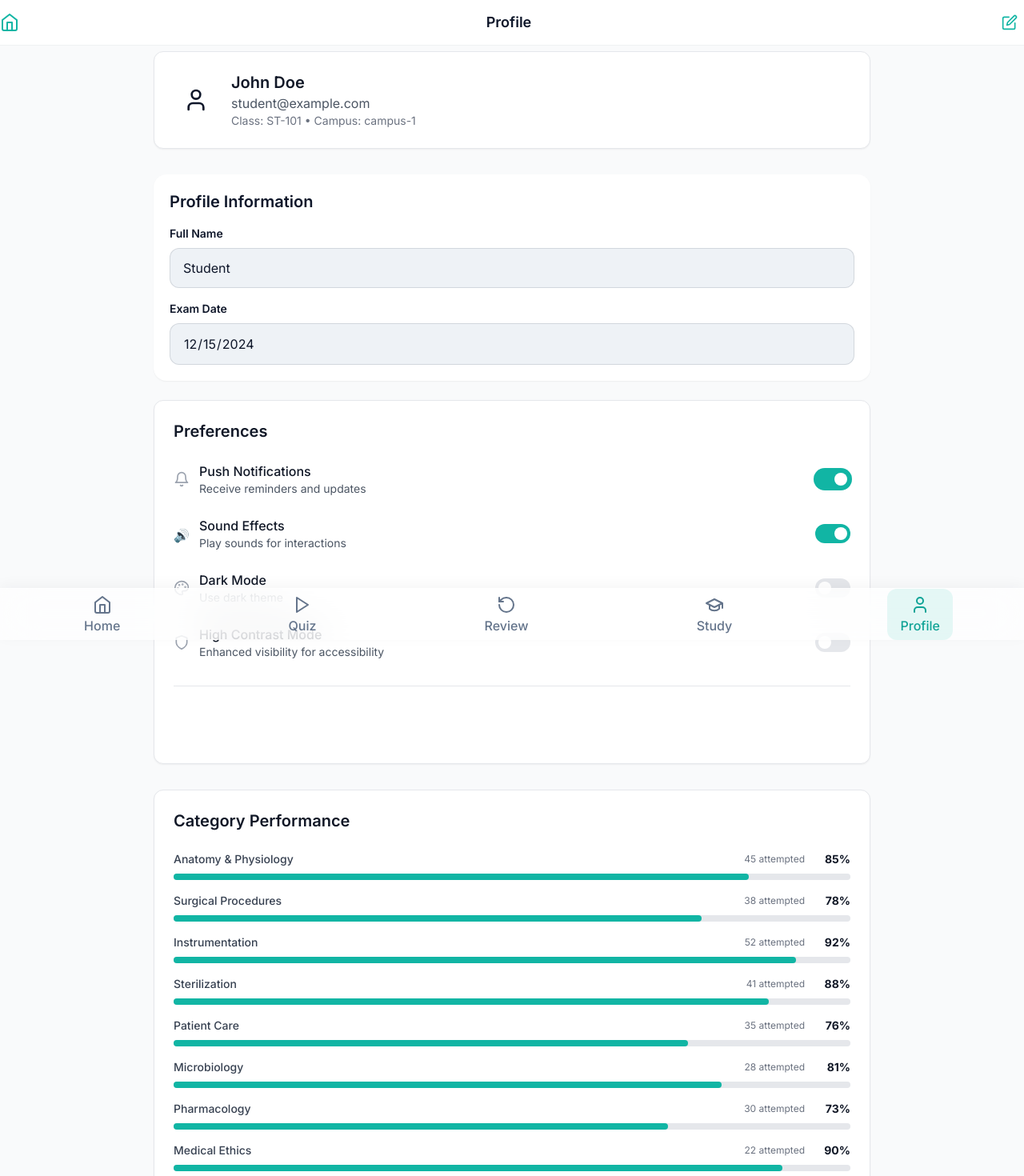
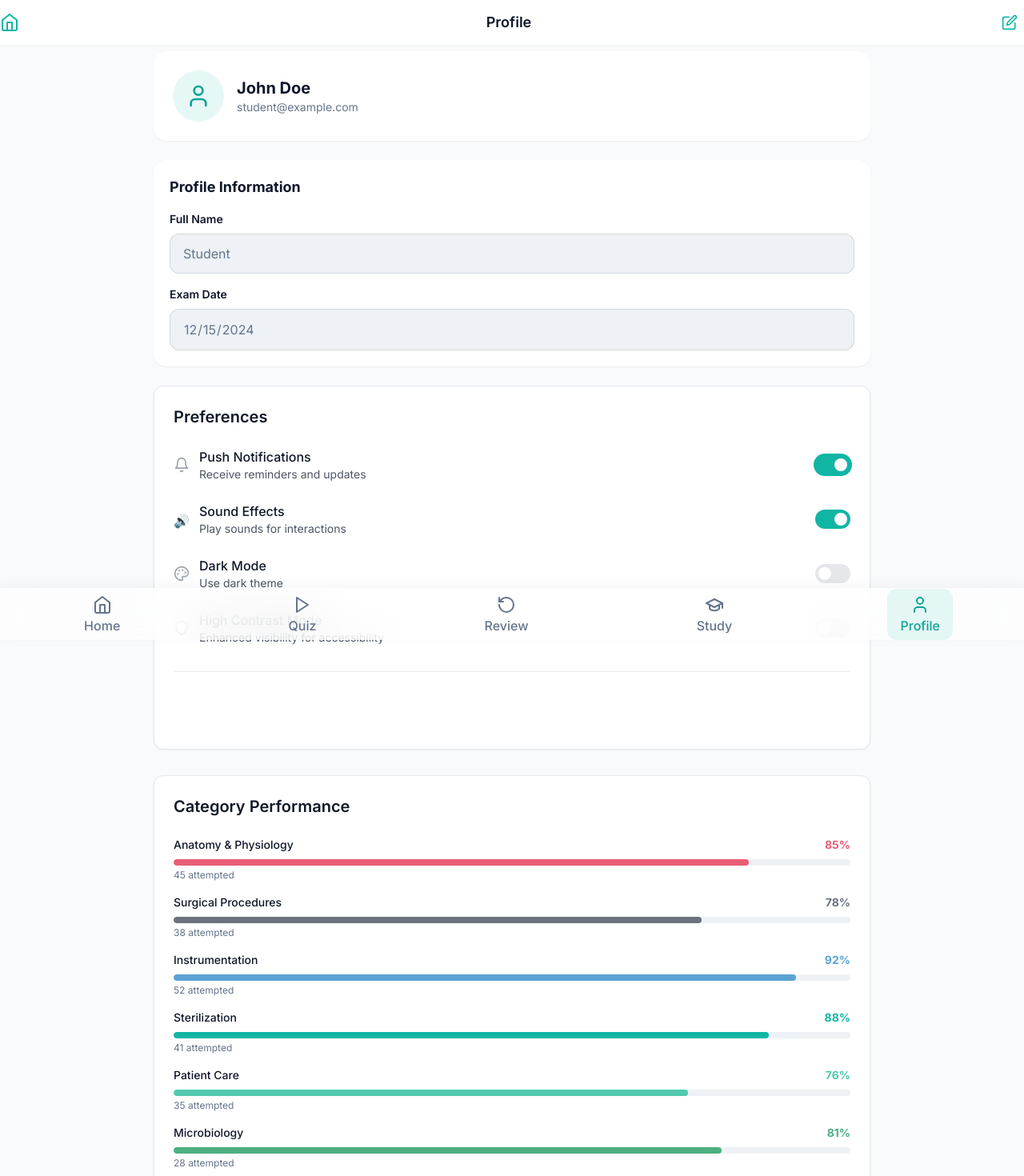
Before and after one commit to tlfla/study-supernova-beta, a React (Vite) app: page /profile in a window 1280 px wide. Shown: the top 1470 px of the page at 80% size. Built offline with nearby package versions, Linux system fonts and the light colour scheme.

Commit message:
dash page improvements

```diff
--- a/src/pages/Dashboard.tsx
+++ b/src/pages/Dashboard.tsx
@@ -6,6 +6,35 @@ import { DataProvider } from '../data/providers/DataProvider'
 import Card from '../components/common/Card'
 import ProgressRing from '../components/common/ProgressRing'
 import Button from '../components/common/Button'
+
+function getCategoryColor(category: string): string {
+  const colors: Record<string, string> = {
+    'Anatomy & Physiology': '#E85D75',
+    'Microbiology': '#4CAF82',
+    'Pharmacology': '#4A9FE8',
+    'Sterilization and Decontamination': '#8B7BC7',
+    'Cardiovascular': '#E85D6B',
+    'General Surgery': '#6B7280',
+    'Genitourinary': '#F5B947',
+    'Neurology': '#5A7C99',
+    'Ophthalmic': '#FF9F5A',
+    'Orthopedic': '#5BA3D4',
+    'Otorhinolaryngology': '#64B5F6',
+    'Peripheral Vascular': '#F08C84',
+    'Plastics and Reconstructive': '#EDAD5C',
+    'Obstetrics and Gynecology': '#E88A8A',
+    'Preoperative': '#52C9B0',
+    'Postoperative': '#F4D03F',
+    'Professional and Administrative Responsibilities': '#B591D6',
+    'Surgical Procedures': '#6B7280',
+    'Instrumentation': '#5BA3D4',
+    'Patient Care': '#52C9B0',
+    'Medical Ethics': '#B591D6',
+    'Emergency Procedures': '#E85D6B',
+    'Post-Operative Care': '#F4D03F'
+  };
+  return colors[category] || '#11B5A4';
+}
 
 export default function Dashboard() {
   const navigate = useNavigate()
@@ -78,32 +107,36 @@ export default function Dashboard() {
           </h1>
         </div>
 
-        {/* Compact Days Until Exam */}
-        <div className="flex items-center justify-between px-5 py-3 rounded-xl mb-6" style={{ backgroundColor: 'rgba(255, 255, 255, 0.6)' }}>
-          <span className="text-sm font-medium" style={{ color: 'var(--text-secondary)' }}>
-            Days until exam
-          </span>
-          <span className="text-2xl font-bold px-3 py-1 bg-white rounded-lg" style={{ color: 'var(--primary-600)' }}>
-            {daysUntilExam}
-          </span>
-        </div>
-        {/* Study Completion Progress */}
-        <Card className="rounded-2xl mb-8" style={{ backgroundColor: 'rgba(255, 255, 255, 0.7)', backdropFilter: 'blur(8px)', boxShadow: 'var(--shadow-raised)' }}>
-          <div className="flex items-center justify-between mb-6">
-            <h2 className="text-lg font-semibold" style={{ color: 'var(--text-primary)' }}>Study Progress</h2>
-            <Target className="h-6 w-6" style={{ color: 'var(--primary-500)' }} />
+        {/* Study Progress Card with Exam Countdown */}
+        <div className="bg-white rounded-2xl p-6 mb-6" style={{ boxShadow: 'var(--shadow-raised)' }}>
+          <div className="flex items-center justify-between mb-4">
+            <h2 className="text-lg font-bold" style={{ color: 'var(--text-primary)' }}>
+              Study Progress
+            </h2>
+            <div className="flex items-center gap-2">
+              <Calendar className="w-4 h-4" style={{ color: 'var(--text-secondary)' }} />
+              <span className="text-sm" style={{ color: 'var(--text-secondary)' }}>Exam in</span>
+              <span
+                className="text-xl font-bold px-3 py-1 rounded-lg"
+                style={{
+                  color: 'var(--primary-600)',
+                  backgroundColor: 'rgba(17, 181, 164, 0.1)'
+                }}
+              >
+                {daysUntilExam}
+              </span>
+              <span className="text-sm" style={{ color: 'var(--text-secondary)' }}>days</span>
+            </div>
           </div>
 
-          <div className="space-y-4">
-            {/* Circular Progress Ring */}
-            <div className="flex items-center justify-center">
-              <ProgressRing progress={readinessScore} size={120} />
-            </div>
-            <p className="text-center text-base font-medium" style={{ color: 'var(--text-secondary)' }}>
+          {/* Progress ring */}
+          <div className="flex flex-col items-center py-6">
+            <ProgressRing progress={readinessScore} size={120} />
+            <p className="text-center text-base font-medium mt-4" style={{ color: 'var(--text-secondary)' }}>
               {readinessScore}% study completion
             </p>
           </div>
-        </Card>
+        </div>
 
         {/* Main Action Buttons - 2 Centered */}
         <div className="flex flex-col gap-3 px-8 mt-6 mb-8 max-w-2xl mx-auto">
@@ -176,7 +209,7 @@ export default function Dashboard() {
                   <span className="text-sm font-medium" style={{ color: 'var(--text-primary)' }}>
                     {category.name}
                   </span>
-                  <span className="text-sm font-bold" style={{ color: 'var(--primary-600)' }}>
+                  <span className="text-sm font-bold" style={{ color: getCategoryColor(category.name) }}>
                     {category.score}%
                   </span>
                 </div>
@@ -188,7 +221,7 @@ export default function Dashboard() {
                     className="h-full rounded-full transition-all duration-300"
                     style={{
                       width: `${category.score}%`,
-                      backgroundColor: 'var(--primary-500)'
+                      backgroundColor: getCategoryColor(category.name)
                     }}
                   />
                 </div>
--- a/src/pages/Profile.tsx
+++ b/src/pages/Profile.tsx
@@ -6,6 +6,35 @@ import Card from '../components/common/Card'
 import Button from '../components/common/Button'
 import Toast from '../components/common/Toast'
 import MinimalHeader from '../components/common/MinimalHeader'
+
+function getCategoryColor(category: string): string {
+  const colors: Record<string, string> = {
+    'Anatomy & Physiology': '#E85D75',
+    'Microbiology': '#4CAF82',
+    'Pharmacology': '#4A9FE8',
+    'Sterilization and Decontamination': '#8B7BC7',
+    'Cardiovascular': '#E85D6B',
+    'General Surgery': '#6B7280',
+    'Genitourinary': '#F5B947',
+    'Neurology': '#5A7C99',
+    'Ophthalmic': '#FF9F5A',
+    'Orthopedic': '#5BA3D4',
+    'Otorhinolaryngology': '#64B5F6',
+    'Peripheral Vascular': '#F08C84',
+    'Plastics and Reconstructive': '#EDAD5C',
+    'Obstetrics and Gynecology': '#E88A8A',
+    'Preoperative': '#52C9B0',
+    'Postoperative': '#F4D03F',
+    'Professional and Administrative Responsibilities': '#B591D6',
+    'Surgical Procedures': '#6B7280',
+    'Instrumentation': '#5BA3D4',
+    'Patient Care': '#52C9B0',
+    'Medical Ethics': '#B591D6',
+    'Emergency Procedures': '#E85D6B',
+    'Post-Operative Care': '#F4D03F'
+  };
+  return colors[category] || '#11B5A4';
+}
 
 export default function Profile() {
   const navigate = useNavigate()
@@ -67,26 +96,30 @@ export default function Profile() {
       {/* Content */}
       <main className="pt-16 px-4 py-8 max-w-4xl mx-auto safe-area-padding-left safe-area-padding-right safe-area-padding-bottom">
         {/* User Info */}
-        <Card className="mb-8">
-          <div className="flex items-center space-x-4">
-            <div className="bg-primary-100 p-3 rounded-full">
-              <User className="h-8 w-8 text-primary-600" />
+        <div className="bg-white rounded-2xl shadow-sm p-6 mb-6">
+          <div className="flex items-center gap-4">
+            <div
+              className="w-16 h-16 rounded-full flex items-center justify-center"
+              style={{ backgroundColor: 'rgba(17, 181, 164, 0.1)' }}
+            >
+              <User className="w-8 h-8" style={{ color: 'var(--primary-600)' }} />
             </div>
-            <div className="flex-1">
-              <h2 className="text-xl font-semibold text-gray-900">
-                {state.currentUser?.name || 'Student'}
+            <div>
+              <h2 className="text-xl font-bold" style={{ color: 'var(--text-primary)' }}>
+                {state.currentUser?.name || 'John Doe'}
               </h2>
-              <p className="text-gray-600">{state.currentUser?.email}</p>
-              <p className="text-sm text-gray-500">
-                Class: {state.currentUser?.class_code} • Campus: {state.currentUser?.campus_id}
+              <p className="text-sm" style={{ color: 'var(--text-secondary)' }}>
+                {state.currentUser?.email || 'student@example.com'}
               </p>
             </div>
           </div>
-        </Card>
+        </div>
 
         {/* Editable Profile Info */}
         <div className="bg-white rounded-2xl shadow-sm p-5 mb-6">
-          <h2 className="text-xl font-semibold mb-4" style={{ color: 'var(--text-primary)' }}>Profile Information</h2>
+          <h3 className="text-lg font-bold mb-4" style={{ color: 'var(--text-primary)' }}>
+            Profile Information
+          </h3>
           <div className="space-y-4">
             <div>
               <label className="block text-sm font-semibold mb-2" style={{ color: 'var(--text-primary)' }}>
@@ -97,13 +130,12 @@ export default function Profile() {
                 value={name}
                 onChange={(e) => setName(e.target.value)}
                 disabled={!isEditing}
-                className="w-full px-4 py-3 rounded-xl border transition-all focus:outline-none focus:ring-2"
-                style={{
-                  borderColor: isEditing ? 'var(--primary-500)' : 'var(--border-muted)',
-                  backgroundColor: isEditing ? 'white' : 'var(--bg-raised)',
-                  color: 'var(--text-primary)',
-                  ...(isEditing && { outlineColor: 'var(--primary-500)' })
-                }}
+                className={`w-full px-4 py-3 rounded-xl border transition-all ${
+                  isEditing
+                    ? 'border-[var(--primary-500)] bg-white focus:ring-2 focus:ring-[var(--primary-500)]/20'
+                    : 'border-[var(--border-muted)] bg-[var(--bg-raised)] text-[var(--text-secondary)]'
+                }`}
+                style={{ color: isEditing ? 'var(--text-primary)' : 'var(--text-secondary)' }}
               />
             </div>
 
@@ -116,13 +148,12 @@ export default function Profile() {
                 value={examDate}
                 onChange={(e) => setExamDate(e.target.value)}
                 disabled={!isEditing}
-                className="w-full px-4 py-3 rounded-xl border transition-all focus:outline-none focus:ring-2"
-                style={{
-                  borderColor: isEditing ? 'var(--primary-500)' : 'var(--border-muted)',
-                  backgroundColor: isEditing ? 'white' : 'var(--bg-raised)',
-                  color: 'var(--text-primary)',
-                  ...(isEditing && { outlineColor: 'var(--primary-500)' })
-                }}
+                className={`w-full px-4 py-3 rounded-xl border transition-all ${
+                  isEditing
+                    ? 'border-[var(--primary-500)] bg-white focus:ring-2 focus:ring-[var(--primary-500)]/20'
+                    : 'border-[var(--border-muted)] bg-[var(--bg-raised)] text-[var(--text-secondary)]'
+                }`}
+                style={{ color: isEditing ? 'var(--text-primary)' : 'var(--text-secondary)' }}
               />
             </div>
           </div>
@@ -255,23 +286,27 @@ export default function Profile() {
               { name: 'Emergency Procedures', score: 69, attempted: 18 },
               { name: 'Post-Operative Care', score: 84, attempted: 25 }
             ].map((category) => (
-              <div key={category.name} className="space-y-2">
-                <div className="flex items-center justify-between text-sm">
-                  <span className="text-gray-700 font-medium">{category.name}</span>
-                  <div className="flex items-center gap-3">
-                    <span className="text-gray-500 text-xs">{category.attempted} attempted</span>
-                    <span className="font-bold text-gray-900 min-w-[45px] text-right">{category.score}%</span>
-                  </div>
+              <div key={category.name} className="mb-4">
+                <div className="flex justify-between items-center mb-2">
+                  <span className="text-sm font-medium" style={{ color: 'var(--text-primary)' }}>
+                    {category.name}
+                  </span>
+                  <span className="text-sm font-bold" style={{ color: getCategoryColor(category.name) }}>
+                    {category.score}%
+                  </span>
                 </div>
-                <div className="w-full bg-gray-200 rounded-full h-2">
+                <div className="h-2 rounded-full overflow-hidden" style={{ backgroundColor: 'var(--bg-raised)' }}>
                   <div
-                    className="h-2 rounded-full transition-all duration-300"
+                    className="h-full rounded-full transition-all"
                     style={{
                       width: `${category.score}%`,
-                      backgroundColor: 'var(--primary-500)'
+                      backgroundColor: getCategoryColor(category.name)
                     }}
                   />
                 </div>
+                <p className="text-xs mt-1" style={{ color: 'var(--text-secondary)' }}>
+                  {category.attempted} attempted
+                </p>
               </div>
             ))}
           </div>
```
